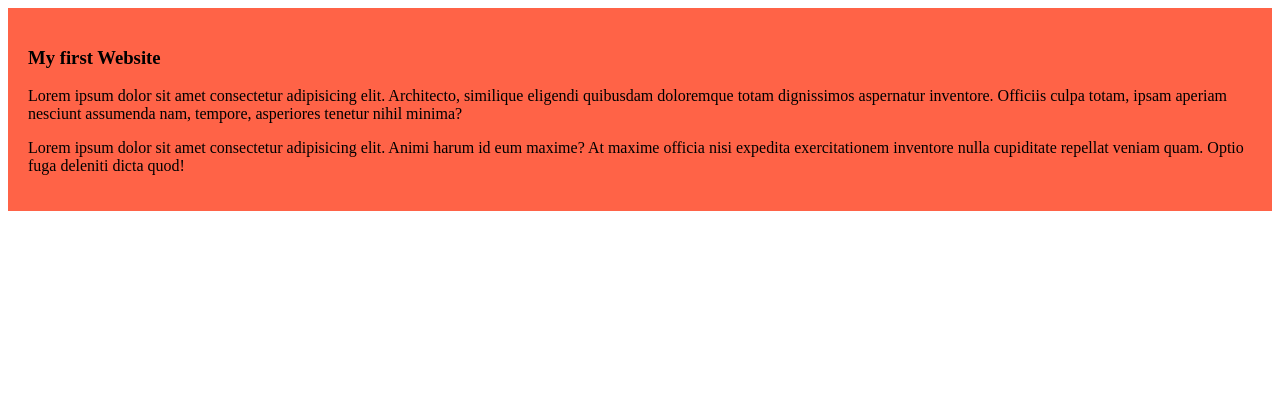
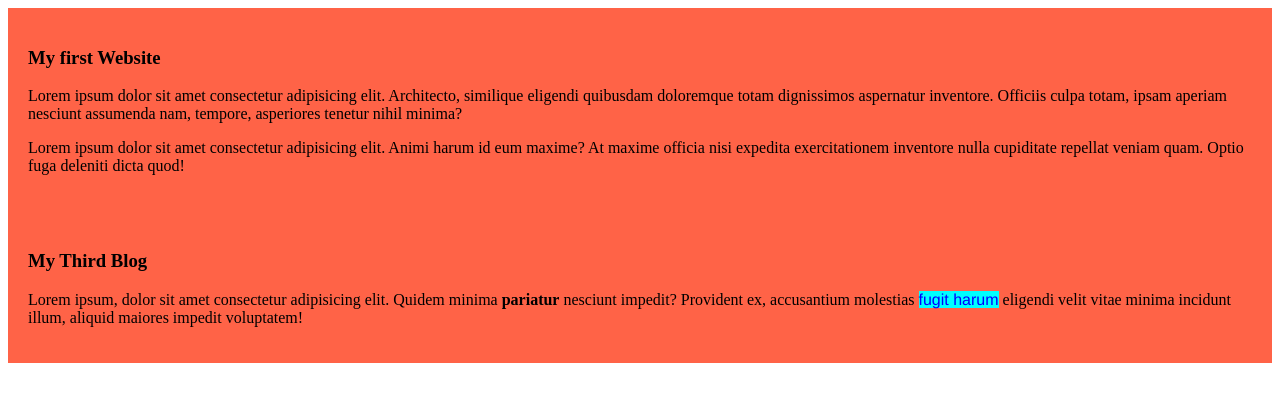
Before and after one commit to showmik426/my-simple-website, a plain HTML site: page index.html in a window 1280 px wide. Drawn offline with Linux system fonts and the light colour scheme.

Commit message:
added my third blog

```diff
--- a/index.html
+++ b/index.html
@@ -15,5 +15,9 @@
         <p>Lorem ipsum dolor sit amet consectetur adipisicing elit. Animi harum id eum maxime? At maxime officia nisi expedita exercitationem inventore nulla cupiditate repellat veniam quam. Optio fuga deleniti dicta quod!</p>
 
     </div>
+    <div>
+        <h3>My Third Blog</h3>
+        <p>Lorem ipsum, dolor sit amet consectetur adipisicing elit. Quidem minima <b>pariatur</b> nesciunt impedit? Provident ex, accusantium molestias <span class="ddd">fugit harum</span> eligendi velit vitae minima  incidunt illum, aliquid maiores impedit voluptatem!</p>
+    </div>
 </body>
 </html>
--- a/styles/blog.css
+++ b/styles/blog.css
@@ -3,3 +3,10 @@ div{
     padding: 20px;
 
 }
+.ddd{
+
+    color:blue;
+    background-color: aqua;
+    font-family: 'Franklin Gothic Medium', 'Arial Narrow', Arial, sans-serif;
+    font-size: medium;
+}
```
